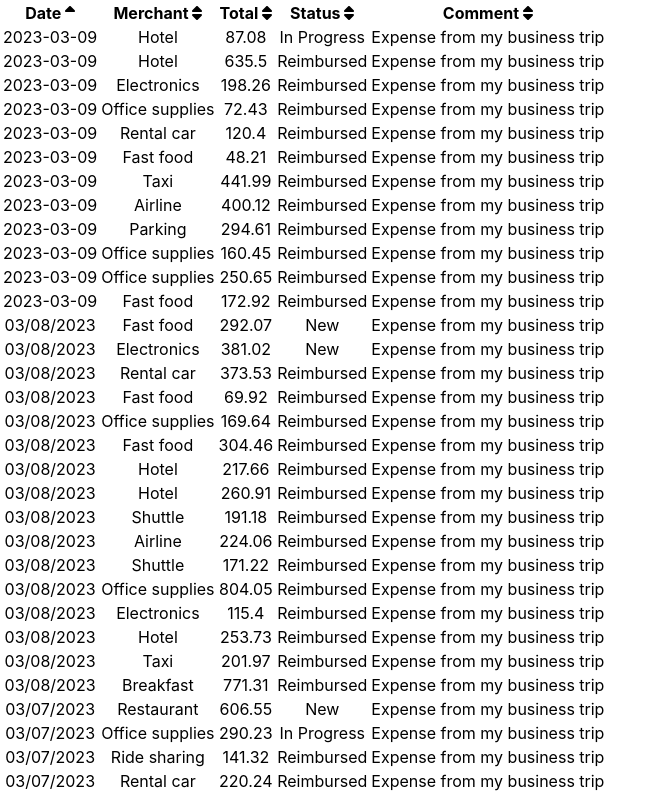
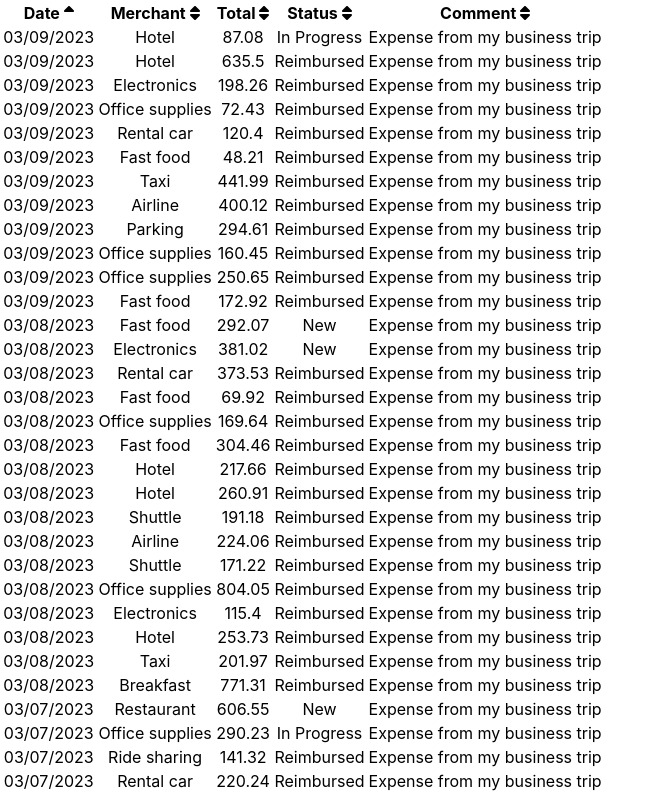
Before and after one commit to Tunzeki/expensemanager, a React (Create React App) app: page / in a window 1280 px wide. Shown: the top 796 px of the page, without its empty margins (0-663 px from the left). Built offline with nearby package versions, Linux system fonts and the light colour scheme.

Commit message:
Update ExpensesList.js file

```diff
--- a/src/ExpensesList.js
+++ b/src/ExpensesList.js
@@ -1,83 +1,83 @@
 const expenses = [
     {
-        createdAt: "2023-03-09",
+        createdAt: "03/09/2023",
         merchant: "Hotel",
         total: 87.08,
         status: "In Progress",
         comment: "Expense from my business trip",
     },
     {
-        createdAt: "2023-03-09",
+        createdAt: "03/09/2023",
         merchant: "Hotel",
         total: 635.50,
         status: "Reimbursed",
         comment: "Expense from my business trip",
     },
     {
-        createdAt: "2023-03-09",
+        createdAt: "03/09/2023",
         merchant: "Electronics",
         total: 198.26,
         status: "Reimbursed",
         comment: "Expense from my business trip",
     },
     {
-        createdAt: "2023-03-09",
+        createdAt: "03/09/2023",
         merchant: "Office supplies",
         total: 72.43,
         status: "Reimbursed",
         comment: "Expense from my business trip",
     },
     {
-        createdAt: "2023-03-09",
+        createdAt: "03/09/2023",
         merchant: "Rental car",
         total: 120.40,
         status: "Reimbursed",
         comment: "Expense from my business trip",
     },
     {
-        createdAt: "2023-03-09",
+        createdAt: "03/09/2023",
         merchant: "Fast food",
         total: 48.21,
         status: "Reimbursed",
         comment: "Expense from my business trip",
     },
     {
-        createdAt: "2023-03-09",
+        createdAt: "03/09/2023",
         merchant: "Taxi",
         total: 441.99,
         status: "Reimbursed",
         comment: "Expense from my business trip",
     },
     {
-        createdAt: "2023-03-09",
+        createdAt: "03/09/2023",
         merchant: "Airline",
         total: 400.12,
         status: "Reimbursed",
         comment: "Expense from my business trip",
     },
     {
-        createdAt: "2023-03-09",
+        createdAt: "03/09/2023",
         merchant: "Parking",
         total: 294.61,
         status: "Reimbursed",
         comment: "Expense from my business trip",
     },
     {
-        createdAt: "2023-03-09",
+        createdAt: "03/09/2023",
         merchant: "Office supplies",
         total: 160.45,
         status: "Reimbursed",
         comment: "Expense from my business trip",
     },
     {
-        createdAt: "2023-03-09",
+        createdAt: "03/09/2023",
         merchant: "Office supplies",
         total: 250.65,
         status: "Reimbursed",
         comment: "Expense from my business trip",
     },
     {
-        createdAt: "2023-03-09",
+        createdAt: "03/09/2023",
         merchant: "Fast food",
         total: 172.92,
         status: "Reimbursed",
```
